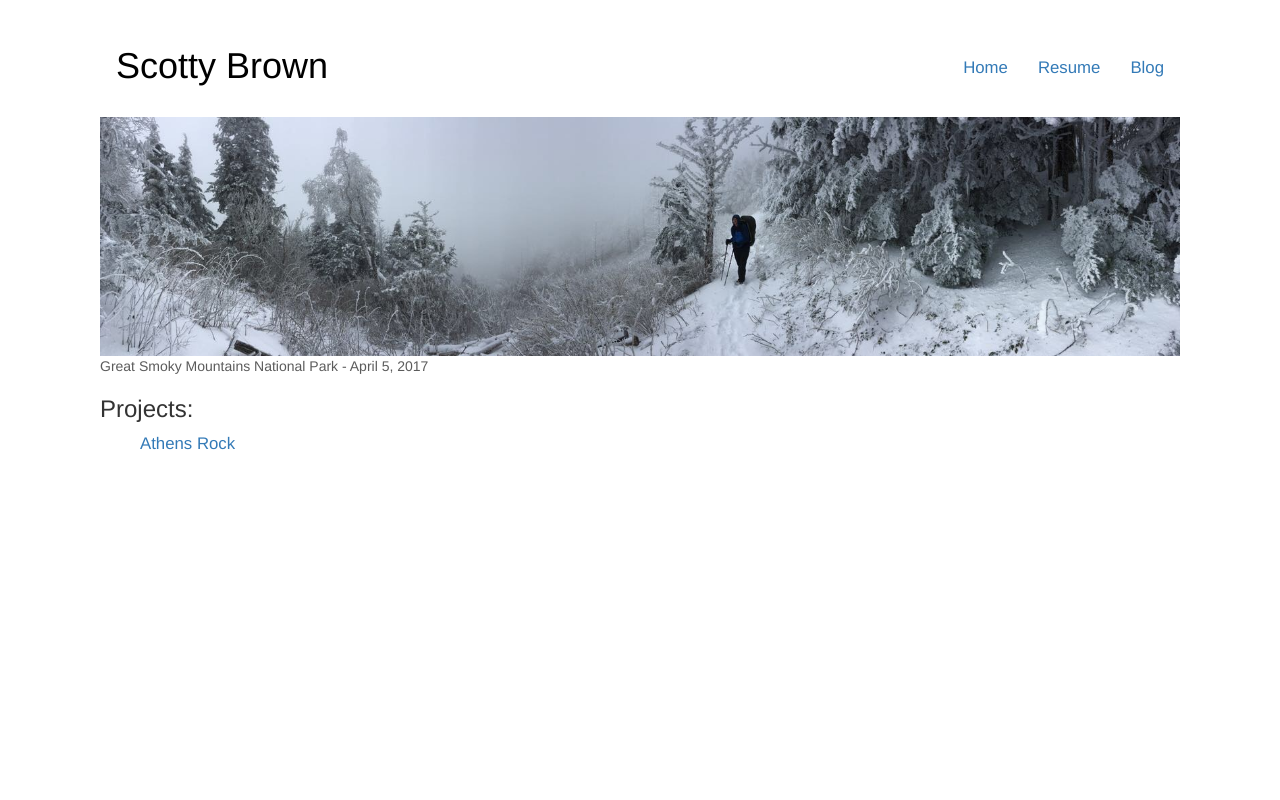
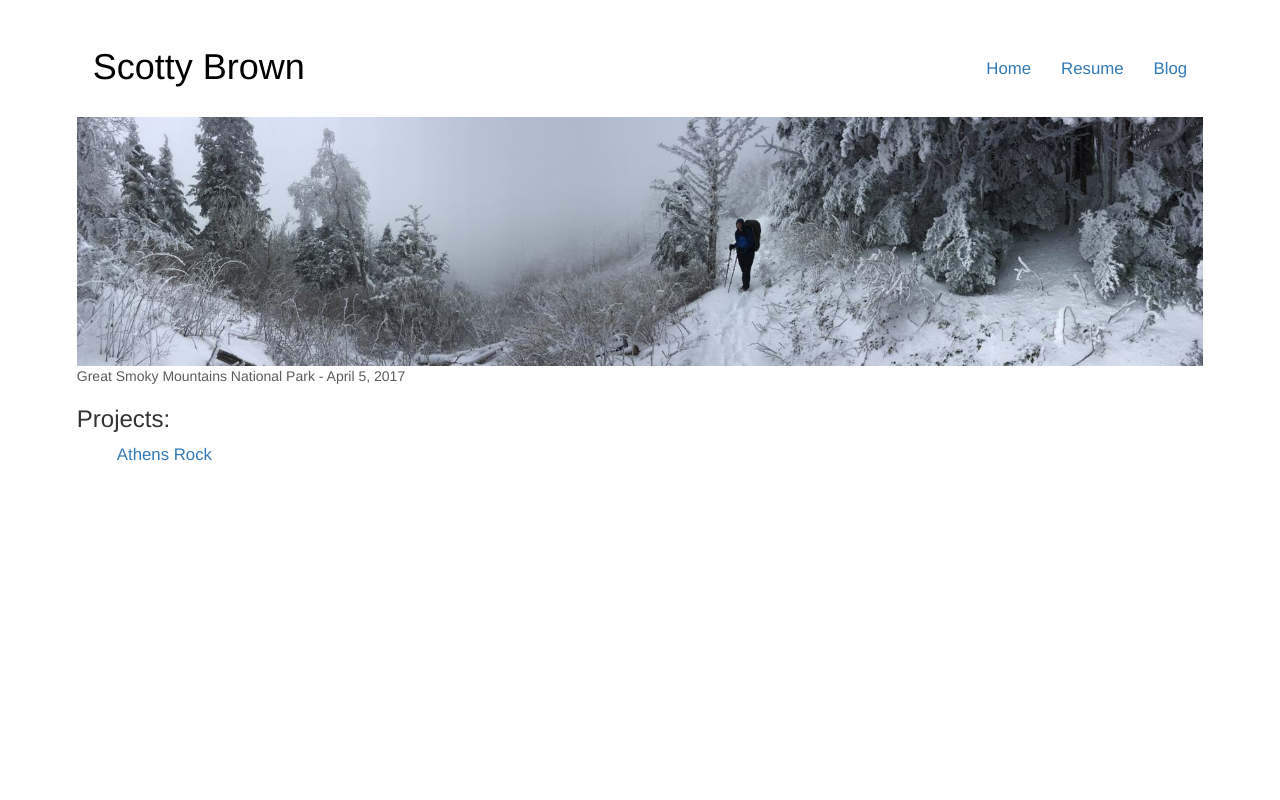
Before and after one commit to sabrown89/scottyabrown, a Django app: template scottyabrown/templates/home/index.html in a window 1280 px wide. Run offline with Django 3.2, Linux system fonts and the light colour scheme; the template is opened without the code that fills it, so the values that code supplies are empty; some libraries are stand-ins or nearby versions.

Commit message:
Adds GSMP_PAN_SNOW.jpg

```diff
--- a/scottyabrown/static/static_dirs/css/main.css
+++ b/scottyabrown/static/static_dirs/css/main.css
@@ -10,10 +10,10 @@ td, th {
 }
 
 body {
-    padding-top: 25px;
-    padding-bottom: 25px;
-    padding-left: 100px;
-    padding-right: 100px;
+    margin-top: 2%;
+    margin-bottom: 2%;
+    margin-left: 6%;
+    margin-right: 6%;
 }
 
 ul {
```
Also changed, not shown: 2 other files.
